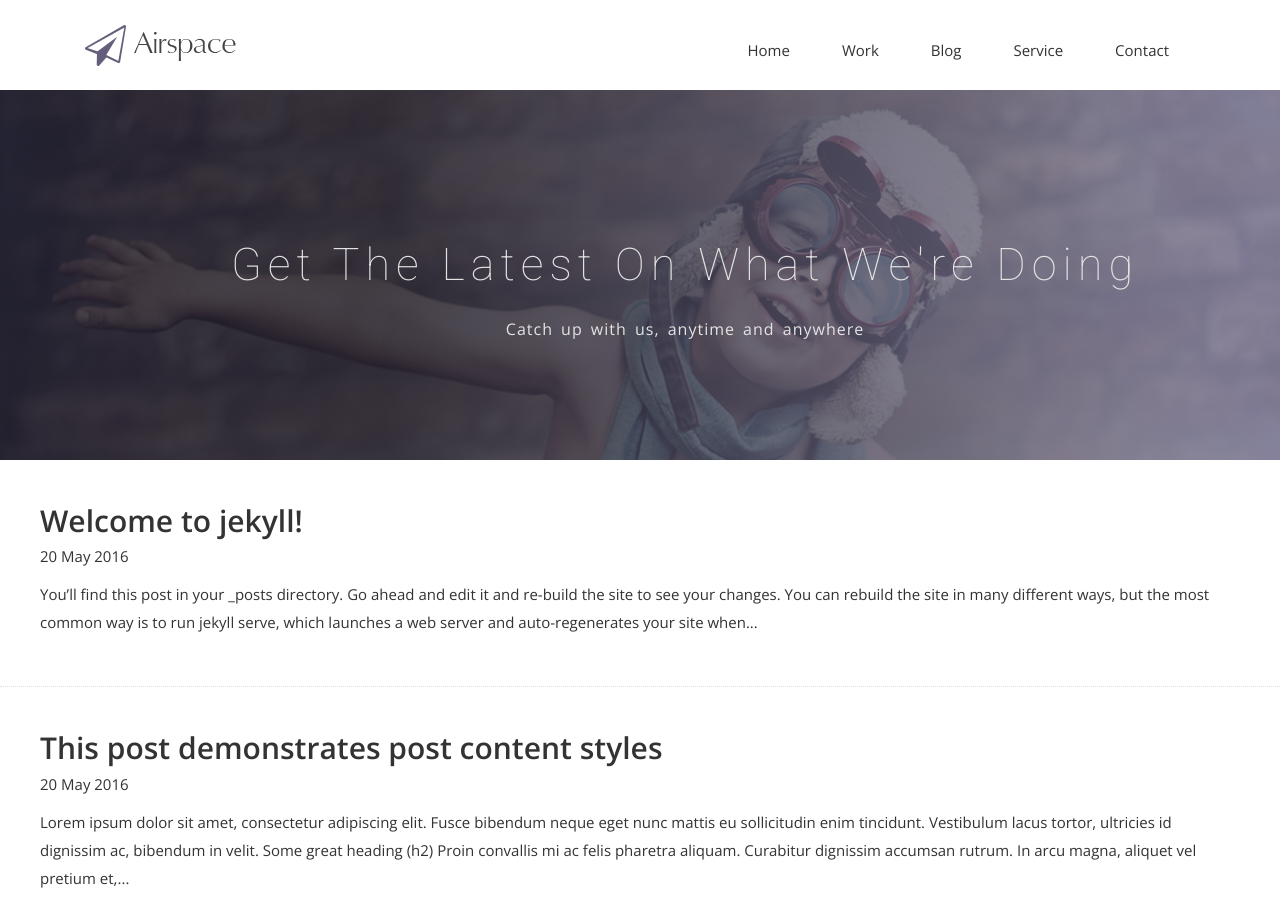
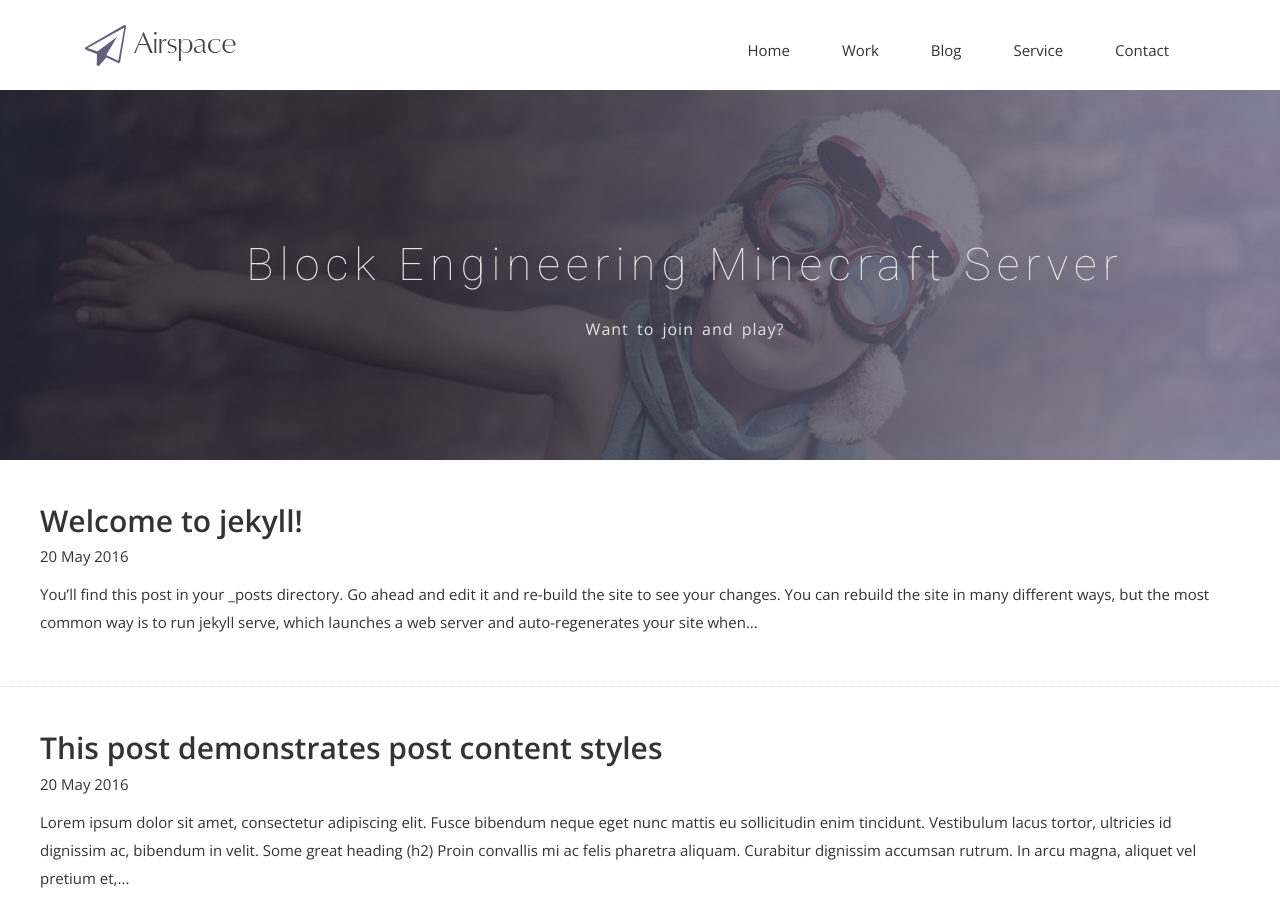
Before and after one commit to andrelucassc/andrelucassc.github.io, a Jekyll site: the page built from Play.html, in a window 1280 px wide and 900 px high. Built offline with Jekyll 4.4.1, drawn with Linux system fonts in a browser that asks for light colours; nearby versions of some CDN libraries; some web fonts are replaced.

Commit message:
Alterado play motto

```diff
--- a/Play.html
+++ b/Play.html
@@ -9,8 +9,8 @@ permalink: /play/
     <div class="row">
       <div class="col-md-12">
         <div class="block">
-          <h1>Get the latest on what we're doing</h1>
-          <p>Catch up with us, anytime and anywhere</p>
+          <h1>Block Engineering Minecraft Server</h1>
+          <p>Want to join and play?</p>
         </div>
       </div>
     </div>
```
